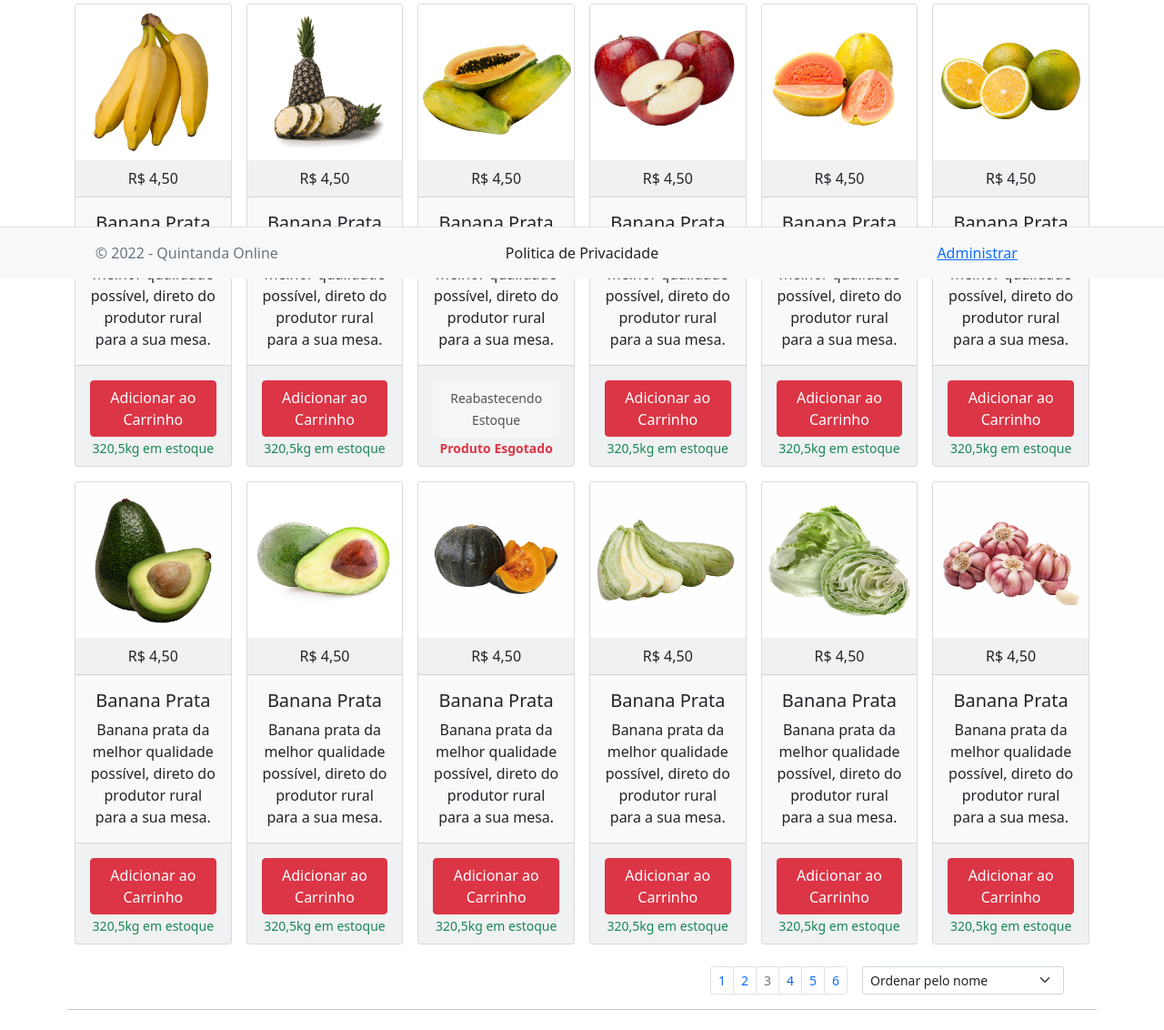
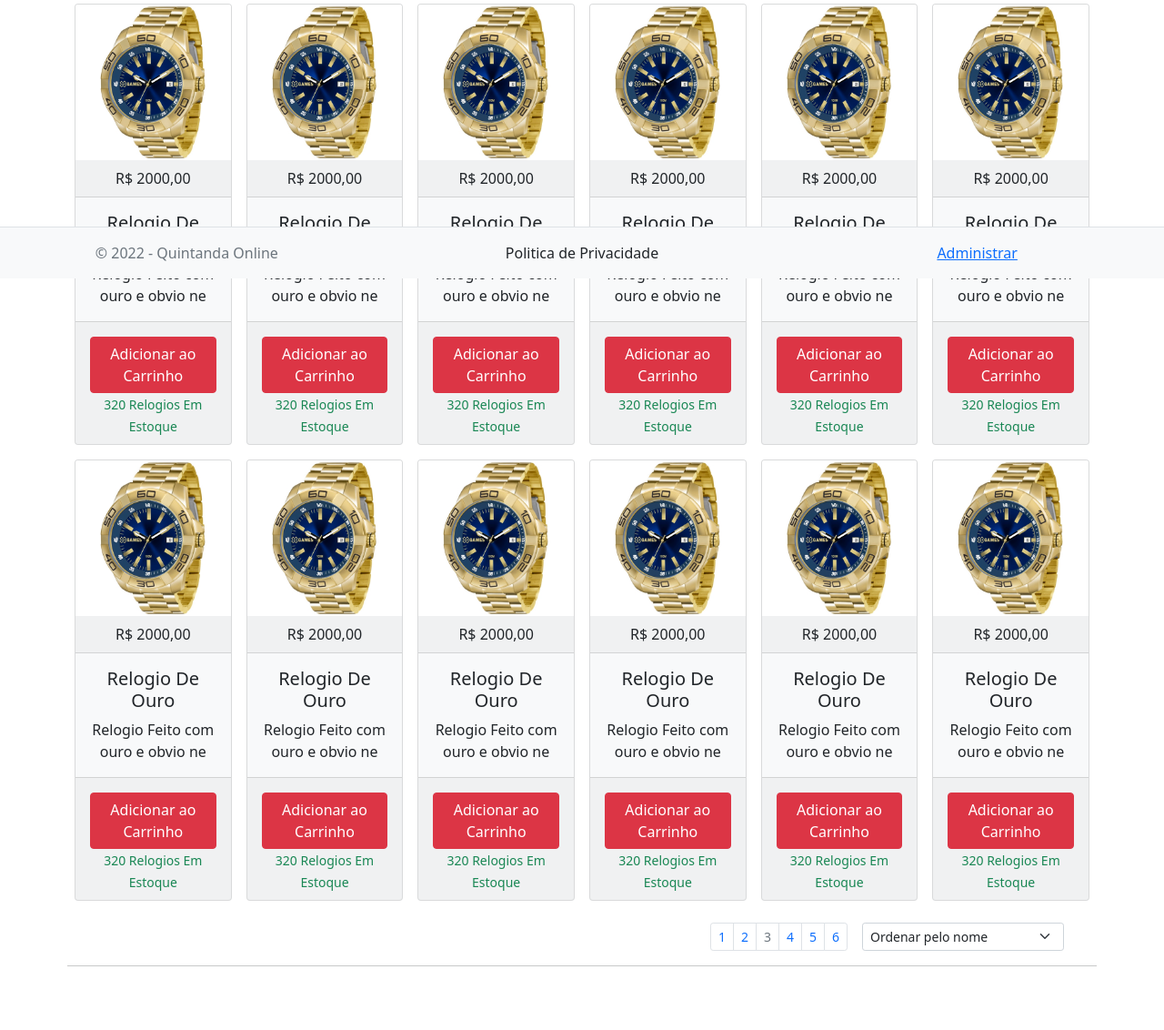
Before and after one commit to aydom669/Projeto-Loja, a plain HTML site: page index.html in a window 1280 px wide. Shown: the part 494-1626 px from the top of the page at 91% size. Drawn offline with nearby package versions, Linux system fonts and the light colour scheme.

Commit message:
Finalizando a parte dos produtos

```diff
--- a/index.html
+++ b/index.html
@@ -139,22 +139,47 @@
                             <i class="bi-suit-heart" style="font-size: 24px; line-height: 24px;"></i>
                         </a>
                         <a href="/produto.html">
-                            <img src="/img/produtos/000001.jpg" class="card-img-top">
+                            <img src="img/produtos/33354_relo-gio-analo-gico-x-games-masculino-xmgs1020-d1kx-dourado_m1_637668809721063273.jpg" class="card-img-top">
                         </a>
                         <div class="card-header">
-                            R$ 4,50
+                            R$ 2000,00
                         </div>
                         <div class="card-body">
-                            <h5 class="card-title">Banana Prata</h5>
+                            <h5 class="card-title">Relogio De Ouro</h5>
                             <p class="card-text truncar-3l">
-                                Banana prata da melhor qualidade possível, direto do produtor rural para a sua mesa.
+                                Relogio Feito com ouro e obvio ne
                             </p>
                         </div>
                         <div class="card-footer">
                             <a href="carrinho.html" class="btn btn-danger mt-2 d-block">
                                 Adicionar ao Carrinho
                             </a>
-                            <small class="text-success">320,5kg em estoque</small>
+                            <small class="text-success">320 Relogios Em Estoque</small>
+                        </div>
+                    </div>
+                </div>
+                 <div class="col-12 col-sm-6 col-md-4 col-lg-3 col-xl-2">
+                    <div class="card text-center bg-light">
+                        <a href="#" class="position-absolute end-0 p-2 text-danger">
+                            <i class="bi-suit-heart" style="font-size: 24px; line-height: 24px;"></i>
+                        </a>
+                        <a href="/produto.html">
+                            <img src="img/produtos/33354_relo-gio-analo-gico-x-games-masculino-xmgs1020-d1kx-dourado_m1_637668809721063273.jpg" class="card-img-top">
+                        </a>
+                        <div class="card-header">
+                            R$ 2000,00
+                        </div>
+                        <div class="card-body">
+                            <h5 class="card-title">Relogio De Ouro</h5>
+                            <p class="card-text truncar-3l">
+                                Relogio Feito com ouro e obvio ne
+                            </p>
+                        </div>
+                        <div class="card-footer">
+                            <a href="carrinho.html" class="btn btn-danger mt-2 d-block">
+                                Adicionar ao Carrinho
+                            </a>
+                            <small class="text-success">320 Relogios Em Estoque</small>
                         </div>
                     </div>
                 </div>
@@ -163,21 +188,23 @@
                         <a href="#" class="position-absolute end-0 p-2 text-danger">
                             <i class="bi-suit-heart" style="font-size: 24px; line-height: 24px;"></i>
                         </a>
-                        <img src="/img/produtos/000002.jpg" class="card-img-top">
+                        <a href="/produto.html">
+                            <img src="img/produtos/33354_relo-gio-analo-gico-x-games-masculino-xmgs1020-d1kx-dourado_m1_637668809721063273.jpg" class="card-img-top">
+                        </a>
                         <div class="card-header">
-                            R$ 4,50
+                            R$ 2000,00
                         </div>
                         <div class="card-body">
-                            <h5 class="card-title">Banana Prata</h5>
+                            <h5 class="card-title">Relogio De Ouro</h5>
                             <p class="card-text truncar-3l">
-                                Banana prata da melhor qualidade possível, direto do produtor rural para a sua mesa.
+                                Relogio Feito com ouro e obvio ne
                             </p>
                         </div>
                         <div class="card-footer">
                             <a href="carrinho.html" class="btn btn-danger mt-2 d-block">
                                 Adicionar ao Carrinho
                             </a>
-                            <small class="text-success">320,5kg em estoque</small>
+                            <small class="text-success">320 Relogios Em Estoque</small>
                         </div>
                     </div>
                 </div>
@@ -186,46 +213,23 @@
                         <a href="#" class="position-absolute end-0 p-2 text-danger">
                             <i class="bi-suit-heart" style="font-size: 24px; line-height: 24px;"></i>
                         </a>
-                        <img src="/img/produtos/000003.jpg" class="card-img-top">
+                        <a href="/produto.html">
+                            <img src="img/produtos/33354_relo-gio-analo-gico-x-games-masculino-xmgs1020-d1kx-dourado_m1_637668809721063273.jpg" class="card-img-top">
+                        </a>
                         <div class="card-header">
-                            R$ 4,50
+                            R$ 2000,00
                         </div>
                         <div class="card-body">
-                            <h5 class="card-title">Banana Prata</h5>
+                            <h5 class="card-title">Relogio De Ouro</h5>
                             <p class="card-text truncar-3l">
-                                Banana prata da melhor qualidade possível, direto do produtor rural para a sua mesa.
-                            </p>
-                        </div>
-                        <div class="card-footer">
-                            <a href="#" class="btn btn-light disabled mt-2 d-block">
-                                <small>Reabastecendo Estoque</small>
-                            </a>
-                            <small class="text-danger">
-                                <b>Produto Esgotado</b>
-                            </small>
-                        </div>
-                    </div>
-                </div>
-                <div class="col-12 col-sm-6 col-md-4 col-lg-3 col-xl-2">
-                    <div class="card text-center bg-light">
-                        <a href="#" class="position-absolute end-0 p-2 text-danger">
-                            <i class="bi-suit-heart-fill" style="font-size: 24px; line-height: 24px;"></i>
-                        </a>
-                        <img src="/img/produtos/000004.jpg" class="card-img-top">
-                        <div class="card-header">
-                            R$ 4,50
-                        </div>
-                        <div class="card-body">
-                            <h5 class="card-title">Banana Prata</h5>
-                            <p class="card-text truncar-3l">
-                                Banana prata da melhor qualidade possível, direto do produtor rural para a sua mesa.
+                                Relogio Feito com ouro e obvio ne
                             </p>
                         </div>
                         <div class="card-footer">
                             <a href="carrinho.html" class="btn btn-danger mt-2 d-block">
                                 Adicionar ao Carrinho
                             </a>
-                            <small class="text-success">320,5kg em estoque</small>
+                            <small class="text-success">320 Relogios Em Estoque</small>
                         </div>
                     </div>
                 </div>
@@ -234,21 +238,23 @@
                         <a href="#" class="position-absolute end-0 p-2 text-danger">
                             <i class="bi-suit-heart" style="font-size: 24px; line-height: 24px;"></i>
                         </a>
-                        <img src="/img/produtos/000005.jpg" class="card-img-top">
+                        <a href="/produto.html">
+                            <img src="img/produtos/33354_relo-gio-analo-gico-x-games-masculino-xmgs1020-d1kx-dourado_m1_637668809721063273.jpg" class="card-img-top">
+                        </a>
                         <div class="card-header">
-                            R$ 4,50
+                            R$ 2000,00
                         </div>
                         <div class="card-body">
-                            <h5 class="card-title">Banana Prata</h5>
+                            <h5 class="card-title">Relogio De Ouro</h5>
                             <p class="card-text truncar-3l">
-                                Banana prata da melhor qualidade possível, direto do produtor rural para a sua mesa.
+                                Relogio Feito com ouro e obvio ne
                             </p>
                         </div>
                         <div class="card-footer">
                             <a href="carrinho.html" class="btn btn-danger mt-2 d-block">
                                 Adicionar ao Carrinho
                             </a>
-                            <small class="text-success">320,5kg em estoque</small>
+                            <small class="text-success">320 Relogios Em Estoque</small>
                         </div>
                     </div>
                 </div>
@@ -257,21 +263,23 @@
                         <a href="#" class="position-absolute end-0 p-2 text-danger">
                             <i class="bi-suit-heart" style="font-size: 24px; line-height: 24px;"></i>
                         </a>
-                        <img src="/img/produtos/000006.jpg" class="card-img-top">
+                        <a href="/produto.html">
+                            <img src="img/produtos/33354_relo-gio-analo-gico-x-games-masculino-xmgs1020-d1kx-dourado_m1_637668809721063273.jpg" class="card-img-top">
+                        </a>
                         <div class="card-header">
-                            R$ 4,50
+                            R$ 2000,00
                         </div>
                         <div class="card-body">
-                            <h5 class="card-title">Banana Prata</h5>
+                            <h5 class="card-title">Relogio De Ouro</h5>
                             <p class="card-text truncar-3l">
-                                Banana prata da melhor qualidade possível, direto do produtor rural para a sua mesa.
+                                Relogio Feito com ouro e obvio ne
                             </p>
                         </div>
                         <div class="card-footer">
                             <a href="carrinho.html" class="btn btn-danger mt-2 d-block">
                                 Adicionar ao Carrinho
                             </a>
-                            <small class="text-success">320,5kg em estoque</small>
+                            <small class="text-success">320 Relogios Em Estoque</small>
                         </div>
                     </div>
                 </div>
@@ -280,21 +288,23 @@
                         <a href="#" class="position-absolute end-0 p-2 text-danger">
                             <i class="bi-suit-heart" style="font-size: 24px; line-height: 24px;"></i>
                         </a>
-                        <img src="/img/produtos/000007.jpg" class="card-img-top">
+                        <a href="/produto.html">
+                            <img src="img/produtos/33354_relo-gio-analo-gico-x-games-masculino-xmgs1020-d1kx-dourado_m1_637668809721063273.jpg" class="card-img-top">
+                        </a>
                         <div class="card-header">
-                            R$ 4,50
+                            R$ 2000,00
                         </div>
                         <div class="card-body">
-                            <h5 class="card-title">Banana Prata</h5>
+                            <h5 class="card-title">Relogio De Ouro</h5>
                             <p class="card-text truncar-3l">
-                                Banana prata da melhor qualidade possível, direto do produtor rural para a sua mesa.
+                                Relogio Feito com ouro e obvio ne
                             </p>
                         </div>
                         <div class="card-footer">
                             <a href="carrinho.html" class="btn btn-danger mt-2 d-block">
                                 Adicionar ao Carrinho
                             </a>
-                            <small class="text-success">320,5kg em estoque</small>
+                            <small class="text-success">320 Relogios Em Estoque</small>
                         </div>
                     </div>
                 </div>
@@ -303,44 +313,23 @@
                         <a href="#" class="position-absolute end-0 p-2 text-danger">
                             <i class="bi-suit-heart" style="font-size: 24px; line-height: 24px;"></i>
                         </a>
-                        <img src="/img/produtos/000008.jpg" class="card-img-top">
+                        <a href="/produto.html">
+                            <img src="img/produtos/33354_relo-gio-analo-gico-x-games-masculino-xmgs1020-d1kx-dourado_m1_637668809721063273.jpg" class="card-img-top">
+                        </a>
                         <div class="card-header">
-                            R$ 4,50
+                            R$ 2000,00
                         </div>
                         <div class="card-body">
-                            <h5 class="card-title">Banana Prata</h5>
+                            <h5 class="card-title">Relogio De Ouro</h5>
                             <p class="card-text truncar-3l">
-                                Banana prata da melhor qualidade possível, direto do produtor rural para a sua mesa.
+                                Relogio Feito com ouro e obvio ne
                             </p>
                         </div>
                         <div class="card-footer">
                             <a href="carrinho.html" class="btn btn-danger mt-2 d-block">
                                 Adicionar ao Carrinho
                             </a>
-                            <small class="text-success">320,5kg em estoque</small>
-                        </div>
-                    </div>
-                </div>
-                <div class="col-12 col-sm-6 col-md-4 col-lg-3 col-xl-2">
-                    <div class="card text-center bg-light">
-                        <a href="#" class="position-absolute end-0 p-2 text-danger">
-                            <i class="bi-suit-heart-fill" style="font-size: 24px; line-height: 24px;"></i>
-                        </a>
-                        <img src="/img/produtos/000009.jpg" class="card-img-top">
-                        <div class="card-header">
-                            R$ 4,50
-                        </div>
-                        <div class="card-body">
-                            <h5 class="card-title">Banana Prata</h5>
-                            <p class="card-text truncar-3l">
-                                Banana prata da melhor qualidade possível, direto do produtor rural para a sua mesa.
-                            </p>
-                        </div>
-                        <div class="card-footer">
-                            <a href="carrinho.html" class="btn btn-danger mt-2 d-block">
-                                Adicionar ao Carrinho
-                            </a>
-                            <small class="text-success">320,5kg em estoque</small>
+                            <small class="text-success">320 Relogios Em Estoque</small>
                         </div>
                     </div>
                 </div>
@@ -349,21 +338,23 @@
                         <a href="#" class="position-absolute end-0 p-2 text-danger">
                             <i class="bi-suit-heart" style="font-size: 24px; line-height: 24px;"></i>
                         </a>
-                        <img src="/img/produtos/000010.jpg" class="card-img-top">
+                        <a href="/produto.html">
+                            <img src="img/produtos/33354_relo-gio-analo-gico-x-games-masculino-xmgs1020-d1kx-dourado_m1_637668809721063273.jpg" class="card-img-top">
+                        </a>
                         <div class="card-header">
-                            R$ 4,50
+                            R$ 2000,00
                         </div>
                         <div class="card-body">
-                            <h5 class="card-title">Banana Prata</h5>
+                            <h5 class="card-title">Relogio De Ouro</h5>
                             <p class="card-text truncar-3l">
-                                Banana prata da melhor qualidade possível, direto do produtor rural para a sua mesa.
+                                Relogio Feito com ouro e obvio ne
                             </p>
                         </div>
                         <div class="card-footer">
                             <a href="carrinho.html" class="btn btn-danger mt-2 d-block">
                                 Adicionar ao Carrinho
                             </a>
-                            <small class="text-success">320,5kg em estoque</small>
+                            <small class="text-success">320 Relogios Em Estoque</small>
                         </div>
                     </div>
                 </div>
@@ -372,21 +363,23 @@
                         <a href="#" class="position-absolute end-0 p-2 text-danger">
                             <i class="bi-suit-heart" style="font-size: 24px; line-height: 24px;"></i>
                         </a>
-                        <img src="/img/produtos/000011.jpg" class="card-img-top">
+                        <a href="/produto.html">
+                            <img src="img/produtos/33354_relo-gio-analo-gico-x-games-masculino-xmgs1020-d1kx-dourado_m1_637668809721063273.jpg" class="card-img-top">
+                        </a>
                         <div class="card-header">
-                            R$ 4,50
+                            R$ 2000,00
                         </div>
                         <div class="card-body">
-                            <h5 class="card-title">Banana Prata</h5>
+                            <h5 class="card-title">Relogio De Ouro</h5>
                             <p class="card-text truncar-3l">
-                                Banana prata da melhor qualidade possível, direto do produtor rural para a sua mesa.
+                                Relogio Feito com ouro e obvio ne
                             </p>
                         </div>
                         <div class="card-footer">
                             <a href="carrinho.html" class="btn btn-danger mt-2 d-block">
                                 Adicionar ao Carrinho
                             </a>
-                            <small class="text-success">320,5kg em estoque</small>
+                            <small class="text-success">320 Relogios Em Estoque</small>
                         </div>
                     </div>
                 </div>
@@ -395,21 +388,48 @@
                         <a href="#" class="position-absolute end-0 p-2 text-danger">
                             <i class="bi-suit-heart" style="font-size: 24px; line-height: 24px;"></i>
                         </a>
-                        <img src="/img/produtos/000012.jpg" class="card-img-top">
+                        <a href="/produto.html">
+                            <img src="img/produtos/33354_relo-gio-analo-gico-x-games-masculino-xmgs1020-d1kx-dourado_m1_637668809721063273.jpg" class="card-img-top">
+                        </a>
                         <div class="card-header">
-                            R$ 4,50
+                            R$ 2000,00
                         </div>
                         <div class="card-body">
-                            <h5 class="card-title">Banana Prata</h5>
+                            <h5 class="card-title">Relogio De Ouro</h5>
                             <p class="card-text truncar-3l">
-                                Banana prata da melhor qualidade possível, direto do produtor rural para a sua mesa.
+                                Relogio Feito com ouro e obvio ne
                             </p>
                         </div>
                         <div class="card-footer">
                             <a href="carrinho.html" class="btn btn-danger mt-2 d-block">
                                 Adicionar ao Carrinho
                             </a>
-                            <small class="text-success">320,5kg em estoque</small>
+                            <small class="text-success">320 Relogios Em Estoque</small>
+                        </div>
+                    </div>
+                </div>
+                <div class="col-12 col-sm-6 col-md-4 col-lg-3 col-xl-2">
+                    <div class="card text-center bg-light">
+                        <a href="#" class="position-absolute end-0 p-2 text-danger">
+                            <i class="bi-suit-heart" style="font-size: 24px; line-height: 24px;"></i>
+                        </a>
+                        <a href="/produto.html">
+                            <img src="img/produtos/33354_relo-gio-analo-gico-x-games-masculino-xmgs1020-d1kx-dourado_m1_637668809721063273.jpg" class="card-img-top">
+                        </a>
+                        <div class="card-header">
+                            R$ 2000,00
+                        </div>
+                        <div class="card-body">
+                            <h5 class="card-title">Relogio De Ouro</h5>
+                            <p class="card-text truncar-3l">
+                                Relogio Feito com ouro e obvio ne
+                            </p>
+                        </div>
+                        <div class="card-footer">
+                            <a href="carrinho.html" class="btn btn-danger mt-2 d-block">
+                                Adicionar ao Carrinho
+                            </a>
+                            <small class="text-success">320 Relogios Em Estoque</small>
                         </div>
                     </div>
                 </div>
```
Also changed, not shown: img/produtos/33354_relo-gio-analo-gico-x-games-masculino-xmgs1020-d1kx-dourado_m1_637668809721063273.jpg (added).
